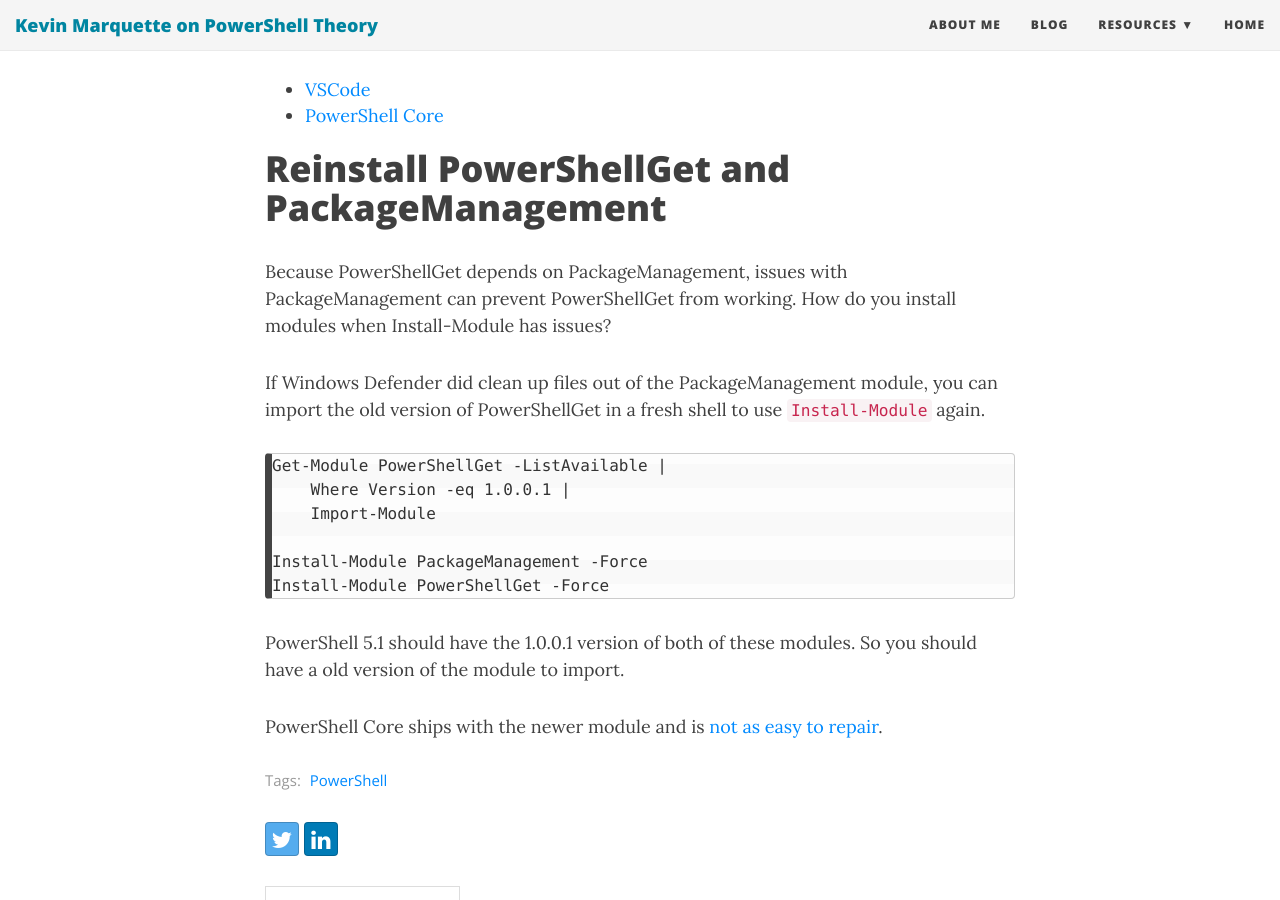
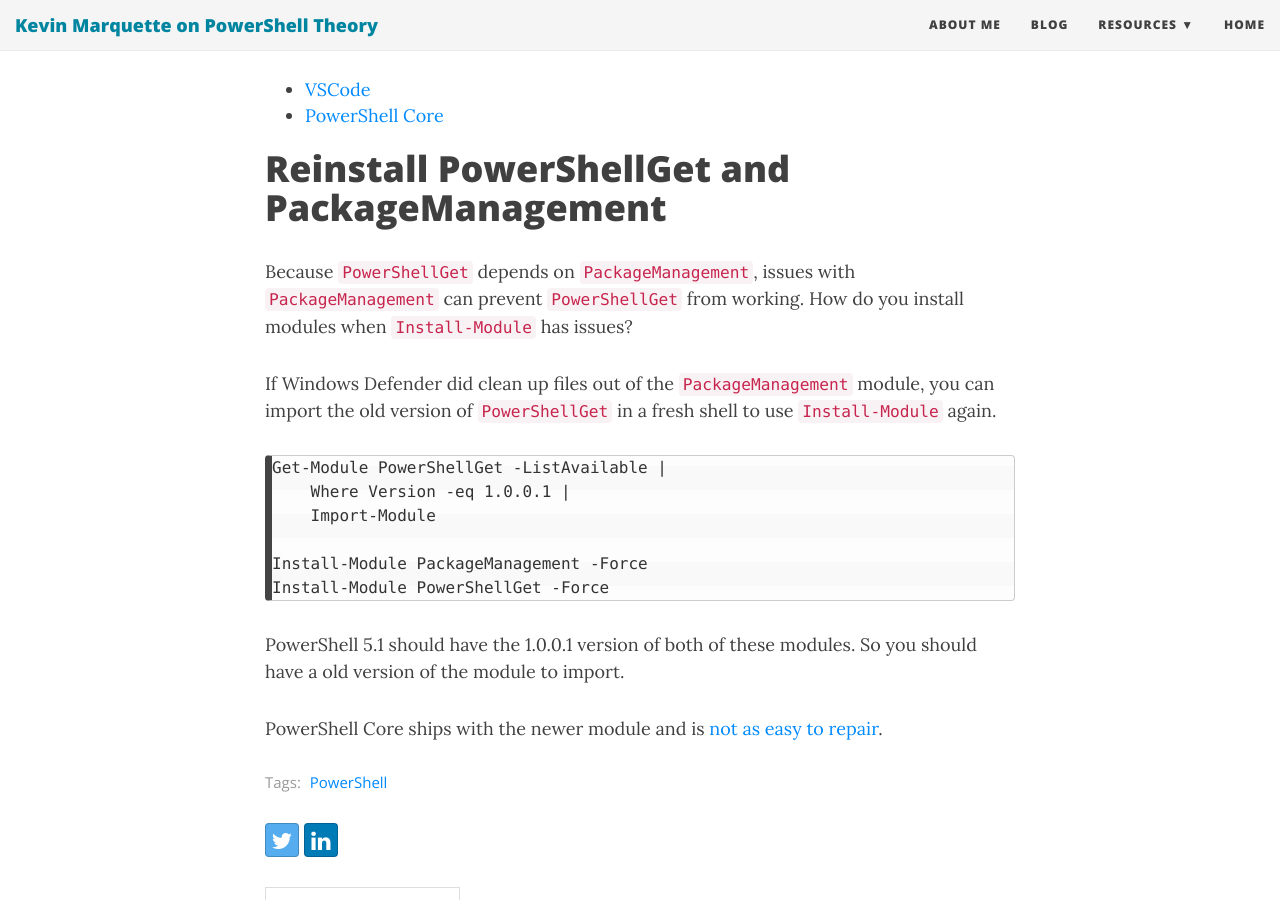
Before and after one commit to KevinMarquette/kevinmarquette.github.io, a Jekyll site: the page built from _posts/2018-01-28-Powershell-windows-defender-peasceto-powershell.md, in a window 1280 px wide and 900 px high, scrolled down 1826 px. Built offline with Jekyll 4.4.1, drawn with Linux system fonts in a browser that asks for light colours; nearby versions of some CDN libraries; comment, search, counter and statistics services are not loaded.

Commit message:
formatting

```diff
--- a/_posts/2018-01-28-Powershell-windows-defender-peasceto-powershell.md
+++ b/_posts/2018-01-28-Powershell-windows-defender-peasceto-powershell.md
@@ -49,9 +49,9 @@ Issues are starting to pop up on GitHub projects.
 
 # Reinstall PowerShellGet and PackageManagement
 
-Because PowerShellGet depends on PackageManagement, issues with PackageManagement can prevent PowerShellGet from working. How do you install modules when Install-Module has issues?
+Because `PowerShellGet` depends on `PackageManagement`, issues with `PackageManagement` can prevent `PowerShellGet` from working. How do you install modules when `Install-Module` has issues?
 
-If Windows Defender did clean up files out of the PackageManagement module, you can import the old version of PowerShellGet in a fresh shell to use `Install-Module` again.
+If Windows Defender did clean up files out of the `PackageManagement` module, you can import the old version of `PowerShellGet` in a fresh shell to use `Install-Module` again.
 
     Get-Module PowerShellGet -ListAvailable |
         Where Version -eq 1.0.0.1 |
```
